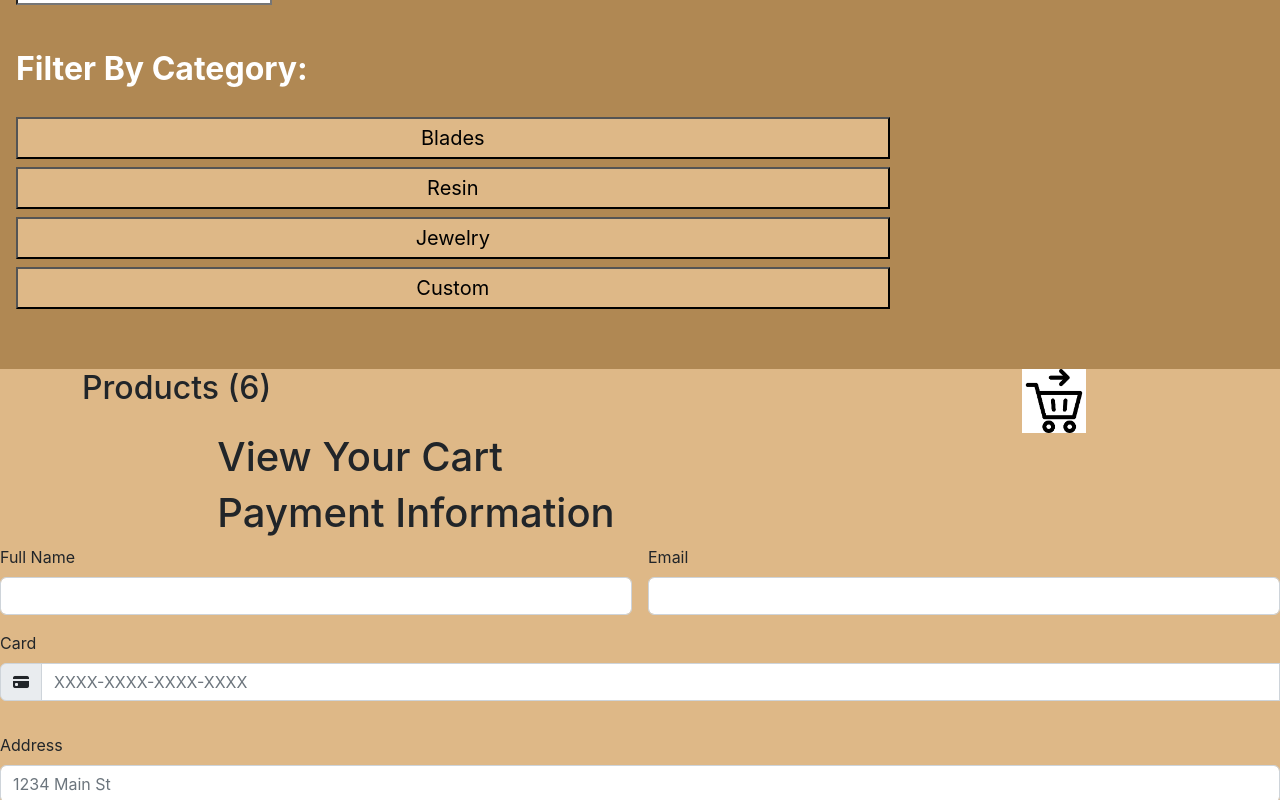
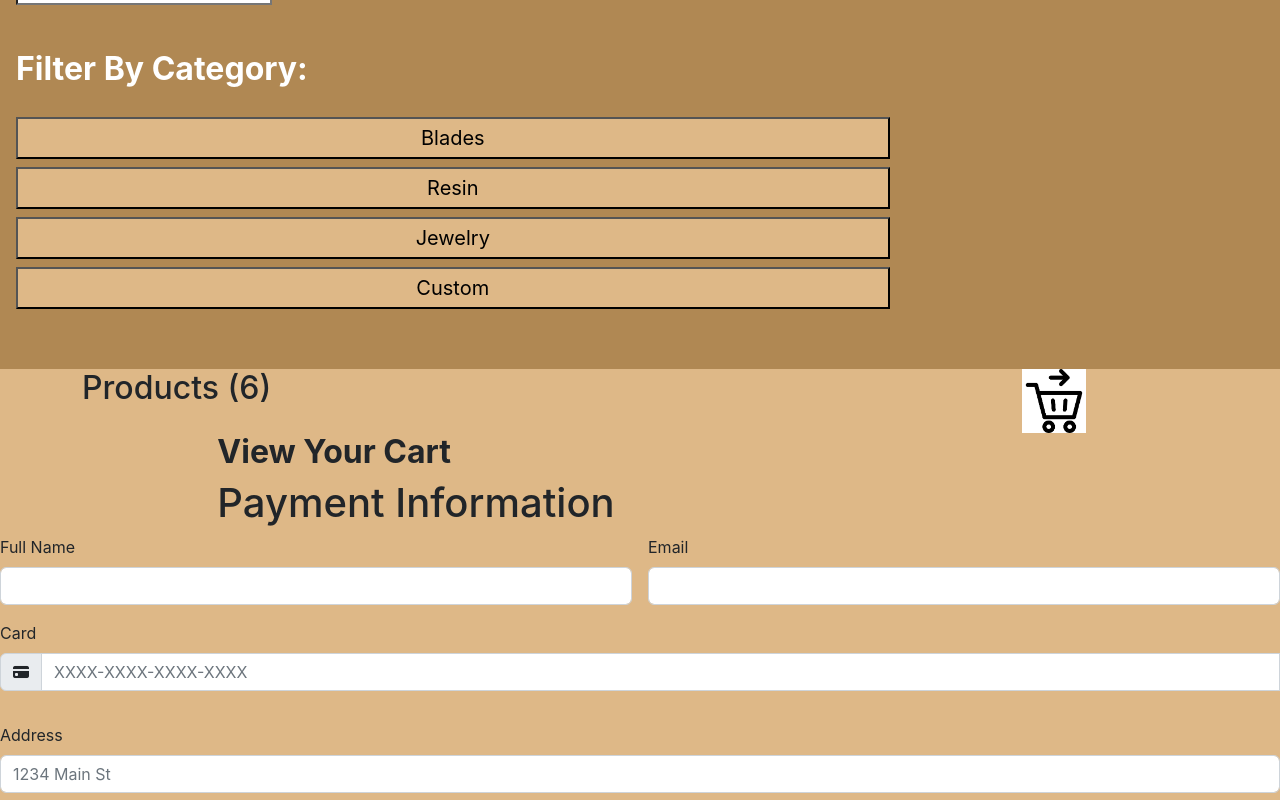
Before and after one commit to KadenWingert1/ComSci319Assignment2, a React (Create React App) app: page / in a window 1280 px wide. Both pictures are taken after a click on the element 1110 px from the left and 1589 px from the top of the page. Shown: the part 1189-1989 px from the top of the page. Built offline with nearby package versions, Linux system fonts and the light colour scheme.

Commit message:
Made the view your cart text larger

```diff
--- a/src/cart.js
+++ b/src/cart.js
@@ -53,7 +53,7 @@ function Cart({ isCartVisible, cart, setCart, ProductsCategory }) {
               <div className="row">
                 <div className="col-2"></div>
                 <div className="col-8">
-                  <h1>View Your Cart</h1>
+                  <h1 className="viewCart">View Your Cart</h1>
                   <div className="cartItems">
                     {/* Loop Products */}
                     {ProductsCategory.filter(
--- a/src/style.css
+++ b/src/style.css
@@ -40,7 +40,10 @@ cursor: pointer;
 background-color: rgb(176, 136, 83);
 width: 70%;
 }
-
+.viewCart{
+  font-size: 2rem;
+  font-weight: 700;
+}
 /*Add/sub button's */
 .addsub{
   background-color: rgb(176, 136, 83);
```
